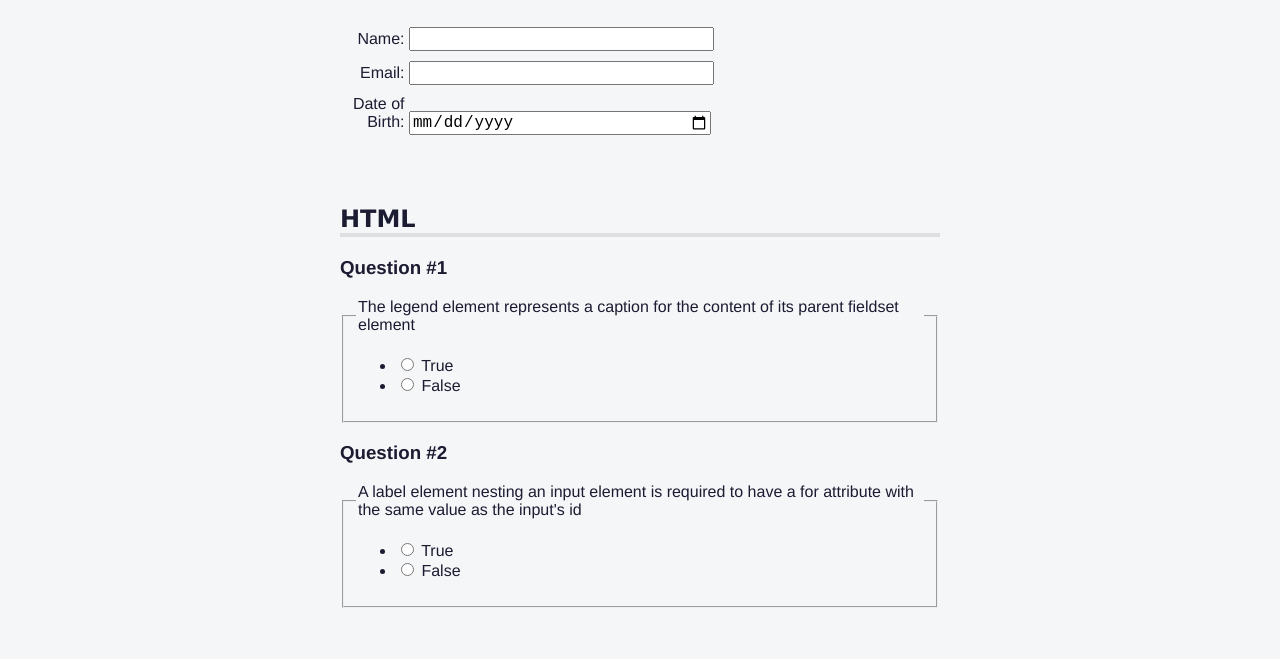
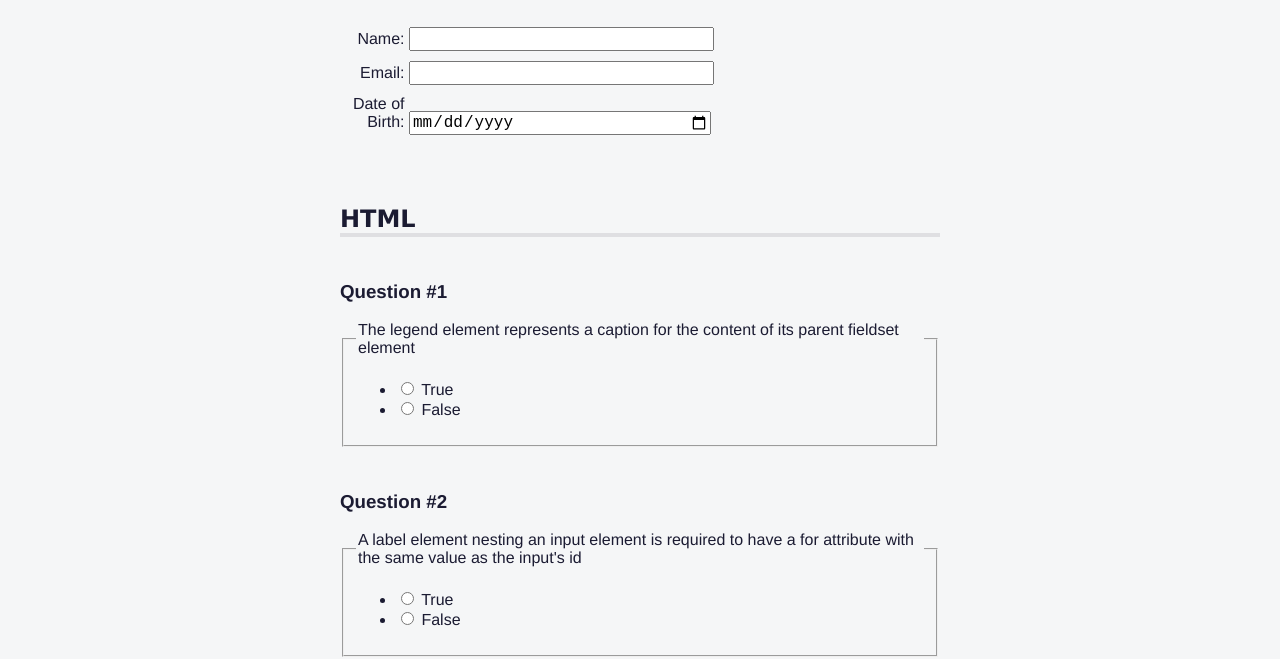
Before and after one commit to AdrielleRivera/freeCodecamp---Accessibility-Quiz., a plain HTML site: page index.html in a window 1280 px wide. Shown: the part 145-804 px from the top of the page. Drawn offline with Linux system fonts and the light colour scheme.

Commit message:
Update styles.css

```diff
--- a/styles.css
+++ b/styles.css
@@ -112,7 +112,13 @@ input {
   text-align: right;
 }
 
-
+.question-block{
+  text-align: left;
+display: block;
+width: 100%;
+margin-top: 20px;
+padding-top: 5px;
+}
 
 
 h3::before {
```
